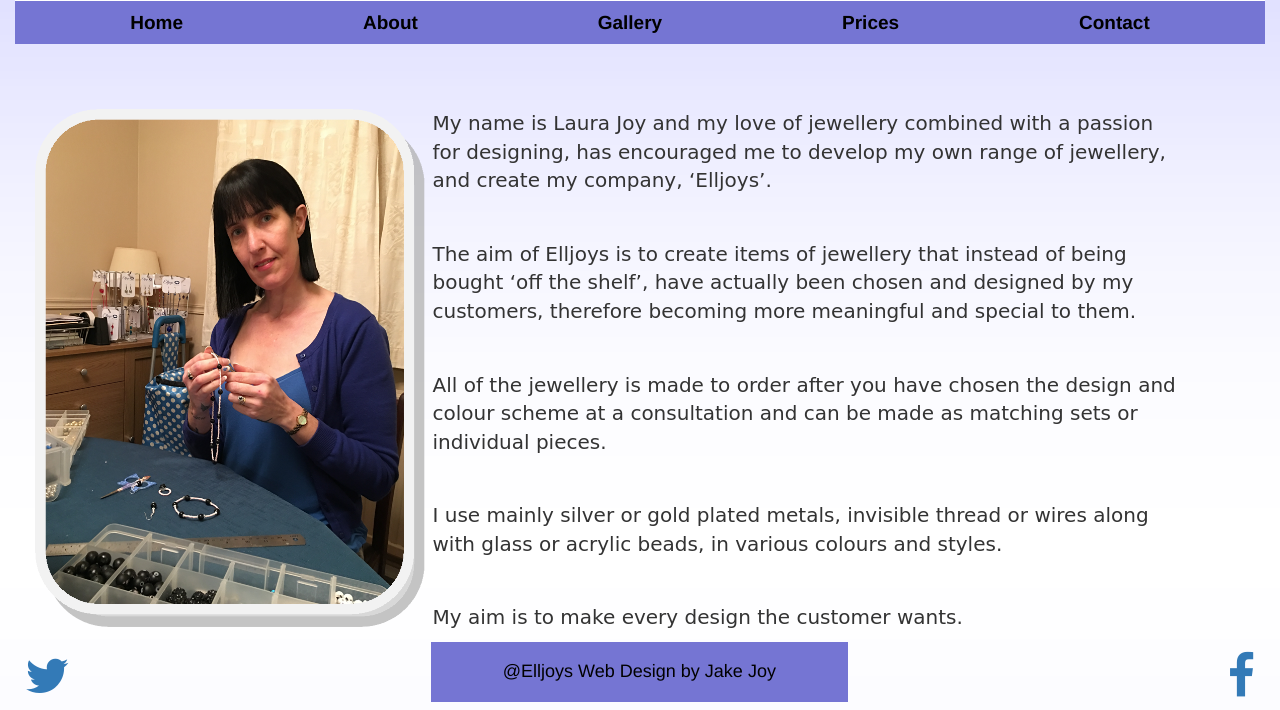
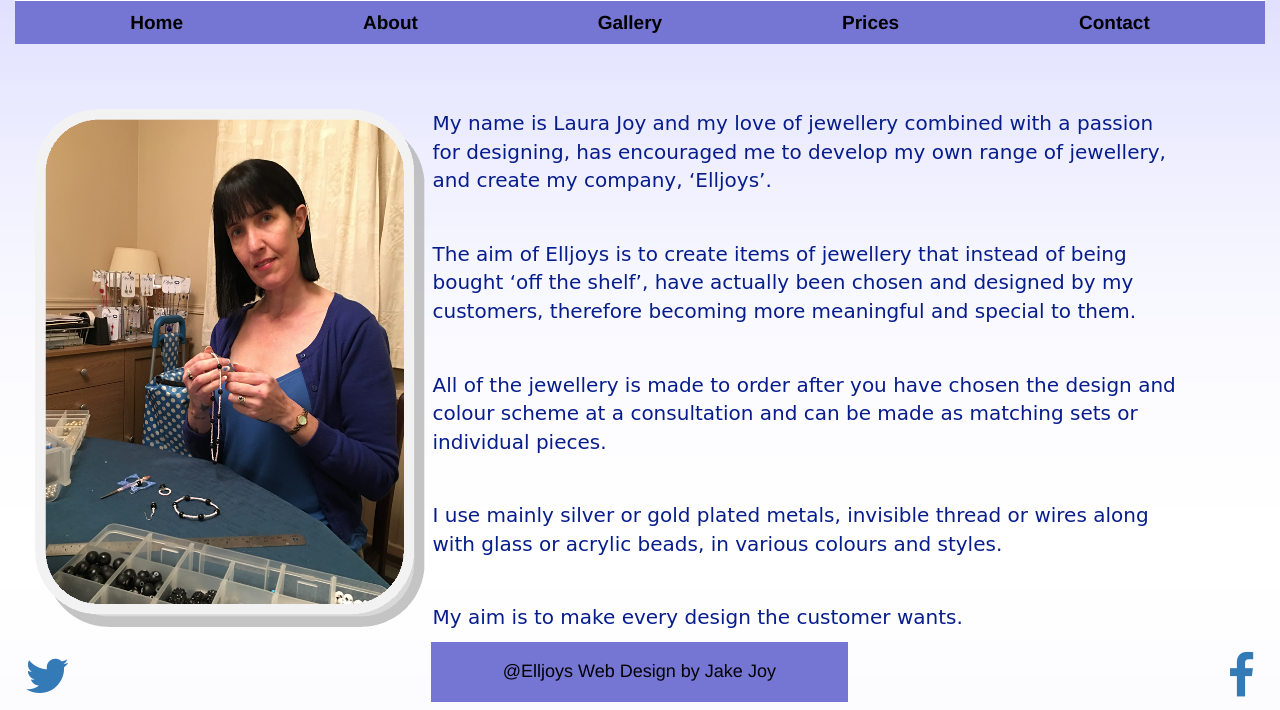
Before and after one commit to LauraJoy7175/Elljoys, a PHP site: page /about.html in a window 1280 px wide. Shown: the part 399-1109 px from the top of the page. Run offline with PHP 8.4, Linux system fonts and the light colour scheme; some libraries are stand-ins or nearby versions; some web fonts are replaced.

Commit message:
Update style.css

```diff
--- a/style.css
+++ b/style.css
@@ -42,7 +42,7 @@ li a:hover {
     color: white;
 }
 .home-h2 {
-    color: #0A0A70;
+       color: #081D8C;
     font-family: 'Yatra One', cursive;
     margin: 0;
     padding: 0;
@@ -82,6 +82,7 @@ li a:hover {
     padding-left: 90px;
     padding-right: 70px;
      padding-top: 55px;
+         color: #081D8C;
 }
 #about2 {
     text-align: left;
@@ -90,4 +91,5 @@ li a:hover {
     padding-left: 90px;
     padding-right: 70px;
      padding-top: 35px;
+         color: #081D8C;
 }
```
